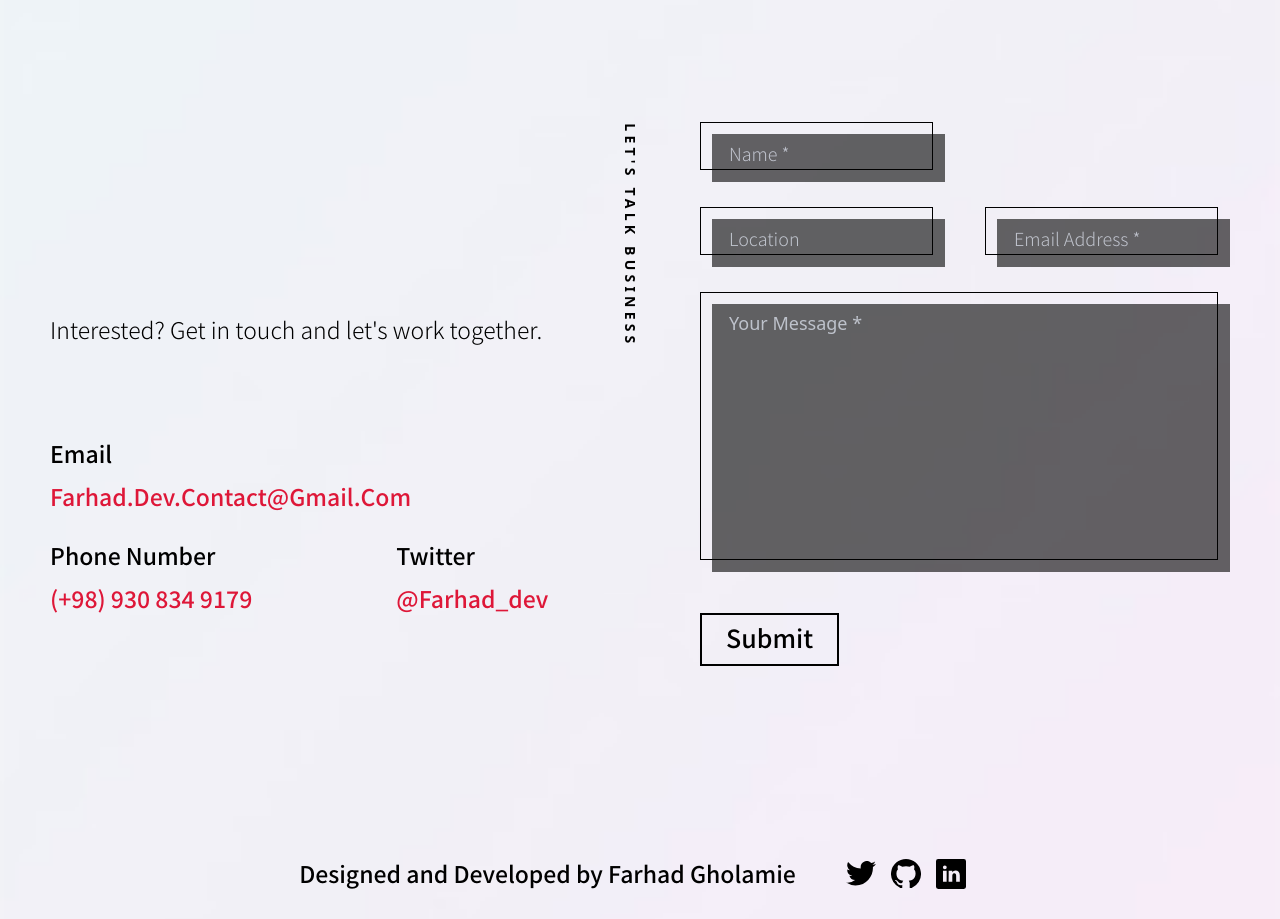
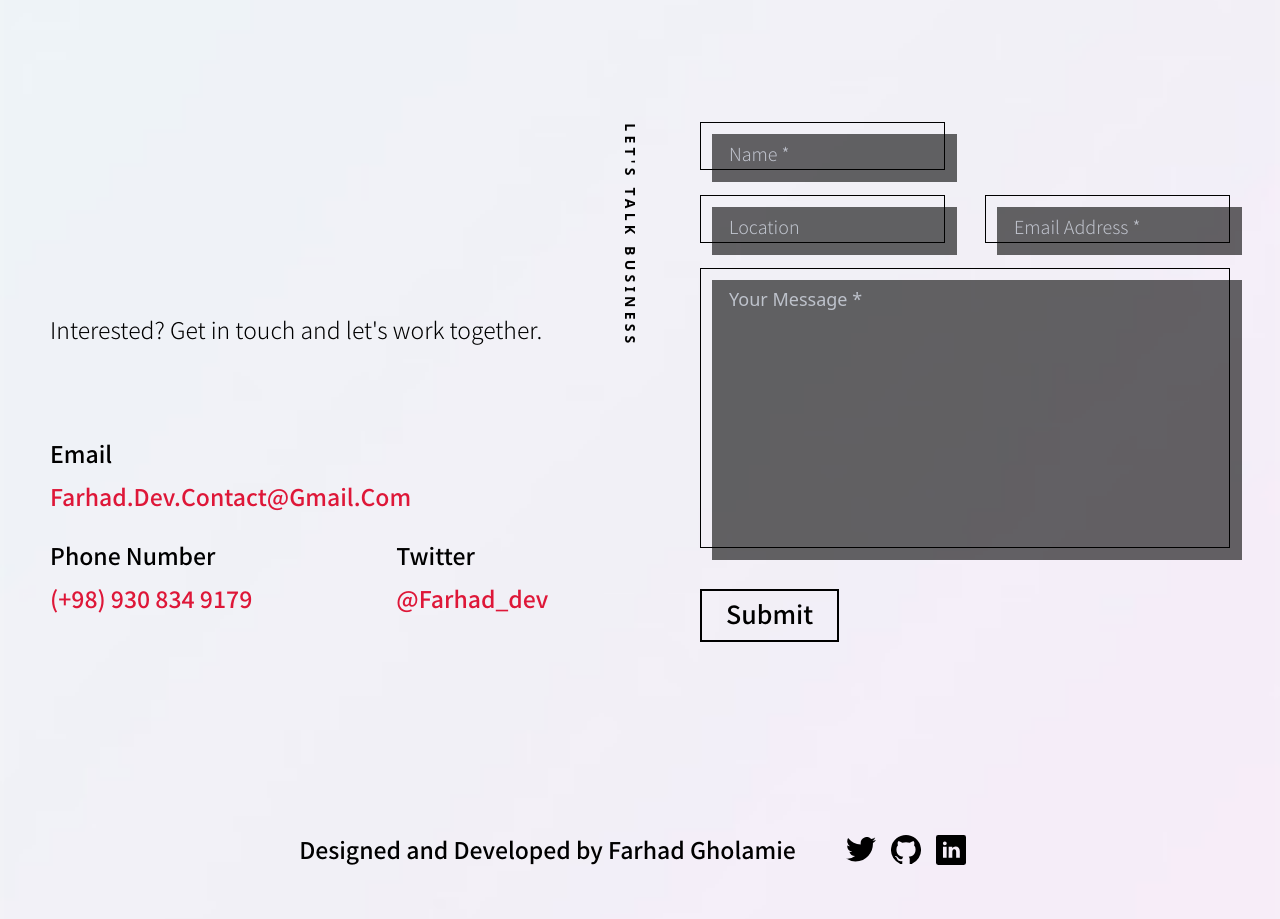
Before and after one commit to farhad-gh-dev/portfolio-en, a React (Create React App) app: page / in a window 1280 px wide. Shown: the part 5173-6092 px from the top of the page. Built offline with nearby package versions, Linux system fonts and the light colour scheme.

Commit message:
Update contact form style

```diff
--- a/src/Components/Contact/ContactForm/ContactForm.tsx
+++ b/src/Components/Contact/ContactForm/ContactForm.tsx
@@ -22,6 +22,7 @@ const ContactForm: React.FC = () => {
               onChange={(e) => formUpdateHandler(e)}
               placeholder="Name *"
               maxLength={26}
+              autoComplete="off"
               required
             />
             <div className="input-border absolute top-0 left-0"></div>
@@ -38,6 +39,7 @@ const ContactForm: React.FC = () => {
               value={formValues.location}
               onChange={(e) => formUpdateHandler(e)}
               placeholder="Location"
+              autoComplete="off"
               maxLength={95}
             />
             <div className="input-border absolute top-0 left-0"></div>
@@ -50,6 +52,7 @@ const ContactForm: React.FC = () => {
               onChange={(e) => formUpdateHandler(e)}
               placeholder="Email Address *"
               maxLength={64}
+              autoComplete="off"
               required
             />
             <div className="input-border absolute top-0 left-0"></div>
--- a/src/Components/Contact/ContactForm/contact-form.scss
+++ b/src/Components/Contact/ContactForm/contact-form.scss
@@ -6,12 +6,10 @@
     .input-container {
       width: 100%;
       margin-bottom: 15px;
-      padding: 9px 0 0 9px;
 
       @include sm-size {
         width: calc(50% - 20px);
         margin-bottom: 25px;
-        padding: 12px 0 0 12px;
       }
 
       &.message-input {
@@ -33,13 +31,16 @@
         position: relative;
         width: 100%;
         padding: 8px 15px 17px 15px;
+        transform: translate(9px, 9px);
         background-color: #000000;
         opacity: 0.6;
         z-index: 10;
         color: #ffffff;
+        transition: 0.25s ease-in-out;
 
         @include sm-size {
           padding: 6px 17px 15px 17px;
+          transform: translate(12px, 12px);
         }
       }
 
@@ -56,34 +57,24 @@
 
       .input-border {
         border: 1px solid #000000;
-        width: calc(100% - 9px);
-        height: calc(100% - 9px);
+        width: 100%;
+        height: 100%;
         z-index: 0;
-
-        @include sm-size {
-          width: calc(100% - 12px);
-          height: calc(100% - 12px);
-        }
       }
 
       &:focus,
       &:focus-within {
-        padding: 0 0;
+        transform: translate(0, 0);
 
         input,
         textarea {
-          padding: 16px 0 17px 15px;
-          opacity: 0.8;
+          padding: 12px 15px 13px 15px;
           outline-color: $accent_color;
+          transform: translate(0, 0);
 
           @include sm-size {
-            padding: 16px 0 17px 17px;
+            padding: 10px 17px 11px 17px;
           }
-        }
-
-        .input-border {
-          width: 100%;
-          height: 100%;
         }
       }
     }
```
